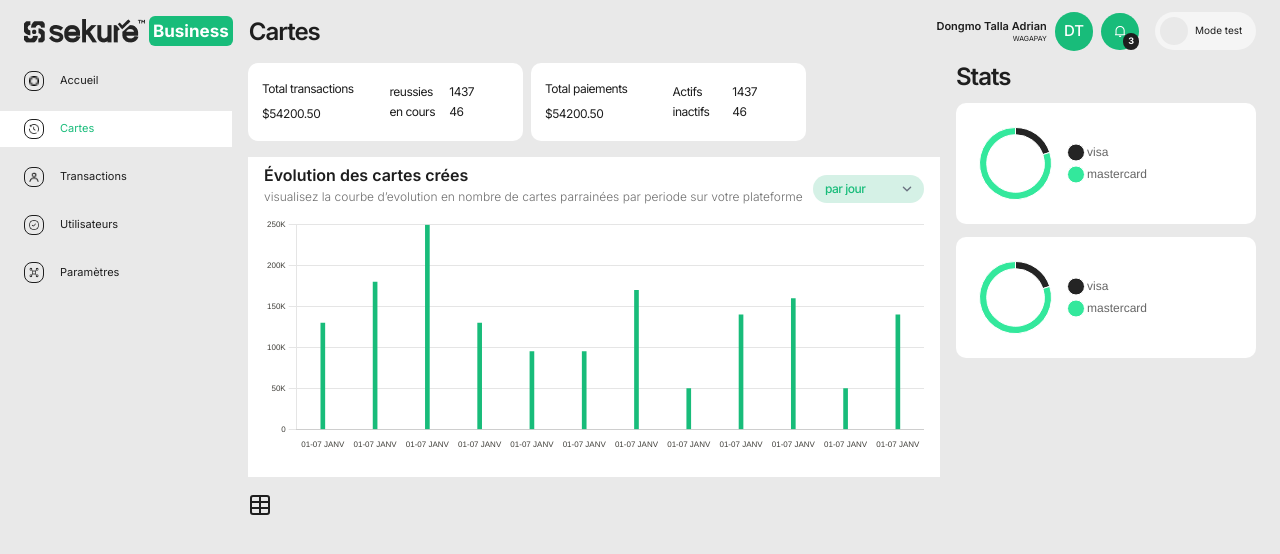
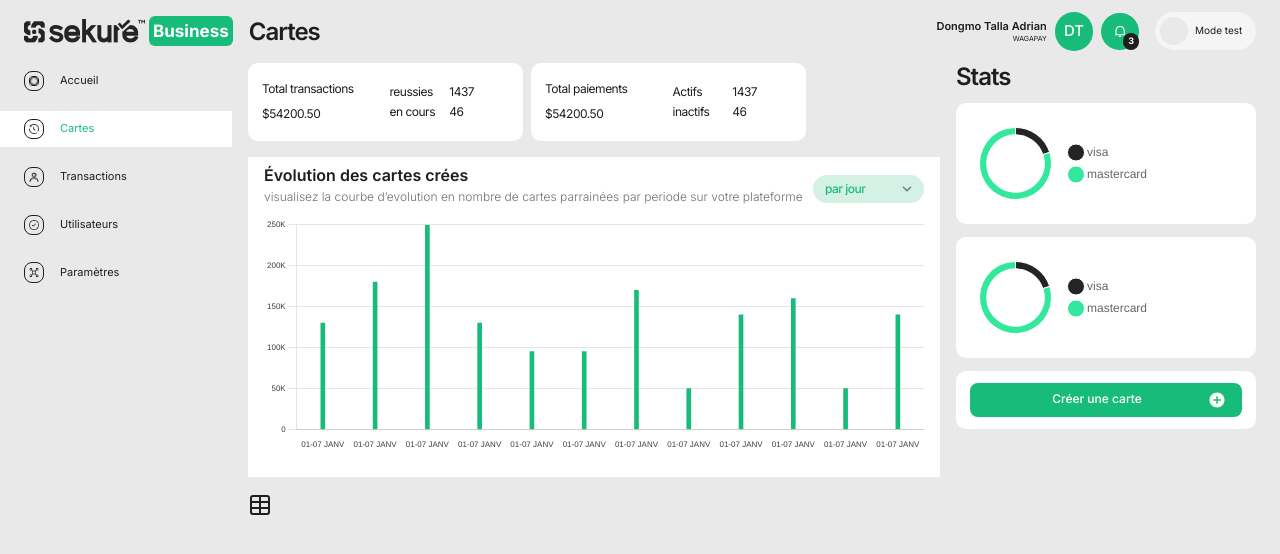
Before and after one commit to CodedJay672/sekure-business, a Next.js app: page /cartes in a window 1280 px wide. Shown: the top 554 px of the page. Built offline with nearby package versions, Linux system fonts and the light colour scheme.

Commit message:
implement the modal for creating a card

```diff
--- a/src/app/cartes/page.tsx
+++ b/src/app/cartes/page.tsx
@@ -1,12 +1,29 @@
+"use client";
+
+import { useState } from "react"
 import AdminChart from "@/components/AdminChart/AdminChart"
 import Card from "@/components/Cards/Cards"
 import StatsCard from "@/components/StatsCard/StatsCard"
+import ButtonIconRight from "@/components/ui/shared/ButtonIconRight"
 import { cardDetails } from "@/constants"
 import { Table } from "lucide-react"
+import { RiAddCircleFill } from "react-icons/ri"
+import CreateCardForm from "@/components/Forms/CreateCardForm"
+import Modal from "@/components/Modal/Modal"
+import Form from "@/components/ui/shared/Form";
 
 const page = () => {
+  const [showModal, setShowModal] = useState(false);
+
+  const handleClick = () => {
+    setShowModal(true);
+  }
+
   return (
-    <section className="flex-1 flex gap-4 ml-4 pb-10">
+    <section className="flex-1 flex gap-4 ml-4 pb-10 relative">
+      {showModal ?
+      <Modal ui={<Form heading="Créer une carte" form ={<CreateCardForm btnText="Créer" />} />} /> :
+      <>
       <div className="flex-1 flex flex-col gap-4">
         <section className="flex gap-2">
           <Card key={0} {...cardDetails[0]} />
@@ -27,7 +44,18 @@ const page = () => {
         <div className="w-full py-3 px-[14px] bg-white overflow-hidden rounded-[10px]">
           <StatsCard entry={[20,80]} />
         </div>
+        <div className="w-full bg-white rounded-[10px] px-[14px] py-3">
+          <ButtonIconRight
+            text="Créer une carte"
+            icon={<RiAddCircleFill size={18} className="fill-white"/>}
+            variant="primary"
+            type="button"
+            handleClick={handleClick}
+          />
+        </div>
       </div>
+      </>
+      }
     </section>
   )
 }
--- a/src/components/Forms/CreateCardForm.tsx
+++ b/src/components/Forms/CreateCardForm.tsx
@@ -17,7 +17,6 @@ import { cardCreateSchema } from "../../validation";
 import ButtonIconRight from "../ui/shared/ButtonIconRight";
 import { ArrowRightIcon } from "lucide-react";
 import { Input } from "../ui/input";
-import Currency from "../ui/shared/Currency";
 import DetailsTag from "../ui/shared/DetailsTag";
 
 
@@ -56,10 +55,6 @@ const CreateCardForm = ({ btnText}: { btnText: string }) => {
           )}
         />
 
-        <div className="mb-44 flex gap-2">
-          <DetailsTag data={{ key: 'Montant debité', value: '51 500 XAF' }} />
-        </div>
-
         <FormField
           control={form.control}
           name="email"
@@ -78,6 +73,10 @@ const CreateCardForm = ({ btnText}: { btnText: string }) => {
           )}
         />
 
+        <div className="mb-44 flex gap-2">
+          <DetailsTag data={{ key: 'Montant debité', value: '51 500 XAF' }} />
+        </div>
+
         <ButtonIconRight
           variant="primary"
           type="submit"
--- /dev/null
+++ b/src/components/Modal/Modal.tsx
@@ -0,0 +1,11 @@
+import { ReactNode } from "react"
+
+const Modal = ({ ui }: { ui: ReactNode}) => {
+  return (
+    <section className="absolute w-full min-h-dvh flex-center backdrop-blur-md">
+      {ui}
+    </section>
+  )
+}
+
+export default Modal
--- a/src/components/ui/shared/ButtonIconRight.tsx
+++ b/src/components/ui/shared/ButtonIconRight.tsx
@@ -1,15 +1,16 @@
-import { ReactNode } from 'react'
+import { MouseEventHandler, ReactNode } from 'react'
 
 interface IButtonIconRight {
   variant?: string;
   text: string;
   icon: ReactNode;
   type?: 'button' | 'submit' | 'reset';
+  handleClick: () => void;
 }
 
-const ButtonIconRight = ({ variant, text, icon, type }: IButtonIconRight) => {
+const ButtonIconRight = ({ variant, text, icon, type, handleClick }: IButtonIconRight) => {
   return (
-    <button type={type} className={`${variant === 'primary' ? 'bg-primary' : (variant === 'danger' ? 'bg-danger' : 'bg-dark')}  w-full h-[34px] flex-center px-4 btn`}>
+    <button type={type} className={`${variant === 'primary' ? 'bg-primary' : (variant === 'danger' ? 'bg-danger' : 'bg-dark')}  w-full h-[34px] flex-center px-4 btn`} onClick={handleClick}>
       <span className='flex-1 text-center text-white'>{text}</span>{icon}
     </button>
   )
```
